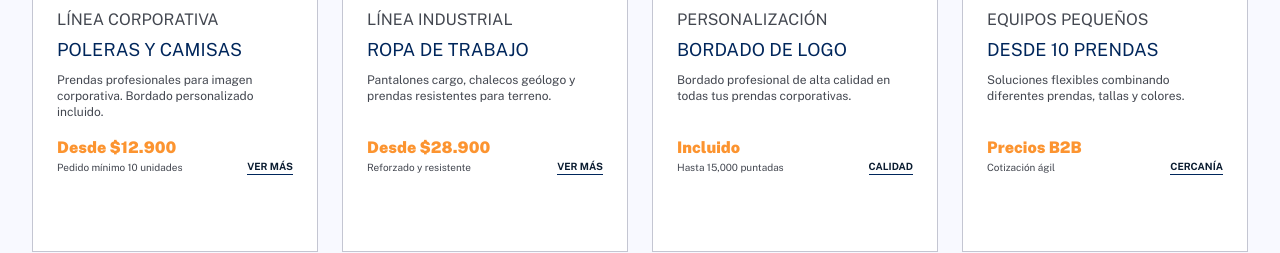
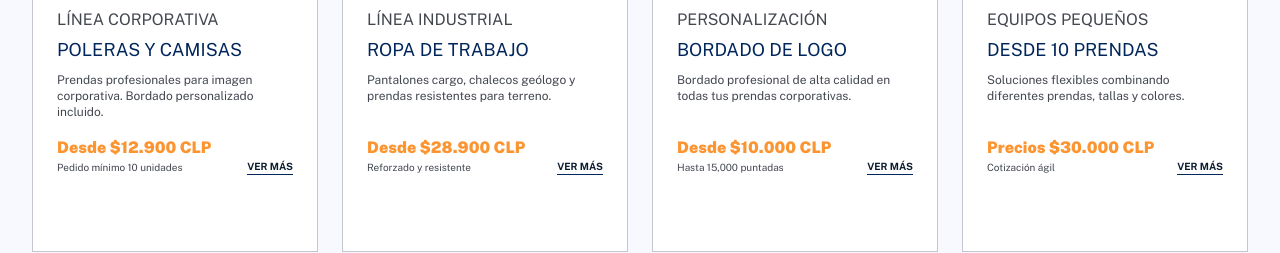
Before and after one commit to sashadavila/el-descueve, a React (Vite) app in the folder front/: page / in a window 1280 px wide. Shown: the part 1300-1553 px from the top of the page. Built offline with nearby package versions, Linux system fonts and the light colour scheme.

Commit message:
modificacion en la modeda de los productos

```diff
--- a/front/src/pages/public/HomePage.jsx
+++ b/front/src/pages/public/HomePage.jsx
@@ -103,7 +103,7 @@ export default function HomePage() {
                             </p>
                             <div className="mt-auto flex justify-between items-end">
                                 <div className="flex flex-col">
-                                    <span className="text-h3 text-[#FC9430] font-black">Desde $12.900</span>
+                                    <span className="text-h3 text-[#FC9430] font-black">Desde $12.900 CLP</span>
                                     <span className="text-[10px] text-on-surface-variant">Pedido mínimo 10 unidades</span>
                                 </div>
                                 <span className="text-[10px] font-bold text-on-surface uppercase border-b border-primary">
@@ -145,7 +145,7 @@ export default function HomePage() {
                             </p>
                             <div className="mt-auto flex justify-between items-end">
                                 <div className="flex flex-col">
-                                    <span className="text-h3 text-[#FC9430] font-black">Desde $28.900</span>
+                                    <span className="text-h3 text-[#FC9430] font-black">Desde $28.900 CLP</span>
                                     <span className="text-[10px] text-on-surface-variant">Reforzado y resistente</span>
                                 </div>
                                 <span className="text-[10px] font-bold text-on-surface uppercase border-b border-primary">
@@ -187,11 +187,11 @@ export default function HomePage() {
                             </p>
                             <div className="mt-auto flex justify-between items-end">
                                 <div className="flex flex-col">
-                                    <span className="text-h3 text-[#FC9430] font-black">Incluido</span>
+                                    <span className="text-h3 text-[#FC9430] font-black">Desde $10.000 CLP</span>
                                     <span className="text-[10px] text-on-surface-variant">Hasta 15,000 puntadas</span>
                                 </div>
                                 <span className="text-[10px] font-bold text-on-surface uppercase border-b border-primary">
-                                    CALIDAD
+                                    VER MÁS
                                 </span>
                             </div>
                         </div>
@@ -229,11 +229,11 @@ export default function HomePage() {
                             </p>
                             <div className="mt-auto flex justify-between items-end">
                                 <div className="flex flex-col">
-                                    <span className="text-h3 text-[#FC9430] font-black">Precios B2B</span>
+                                    <span className="text-h3 text-[#FC9430] font-black">Precios $30.000 CLP</span>
                                     <span className="text-[10px] text-on-surface-variant">Cotización ágil</span>
                                 </div>
                                 <span className="text-[10px] font-bold text-on-surface uppercase border-b border-primary">
-                                    CERCANÍA
+                                    VER MÁS
                                 </span>
                             </div>
                         </div>
@@ -286,7 +286,7 @@ export default function HomePage() {
                                 </p>
                                 <div className="mt-auto flex justify-between items-end">
                                     <div className="flex flex-col">
-                                        <span className="text-h3 text-[#FC9430] font-black">${product.price.toLocaleString()}</span>
+                                        <span className="text-h3 text-[#FC9430] font-black">${product.price.toLocaleString()} CLP</span>
                                     </div>
                                     <button className="w-10 h-10 bg-[#FC9430] text-white flex items-center justify-center hover:brightness-110 transition-colors rounded-full">
                                         <Icon name="shopping_cart" className="text-sm" />
```
